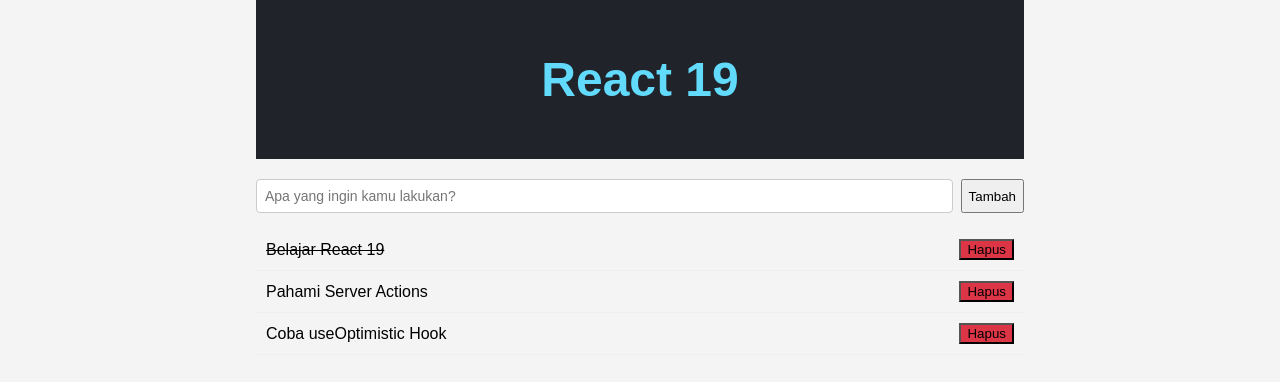
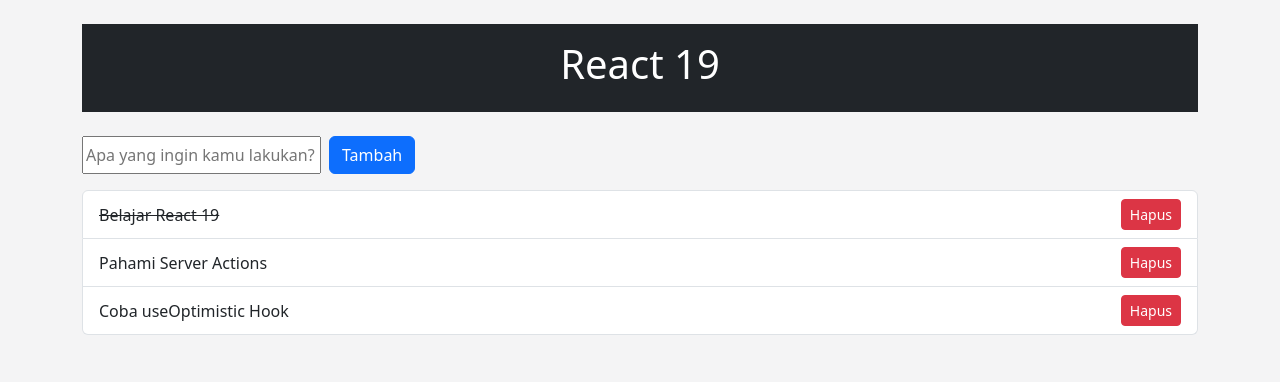
Before and after one commit to nandzor/react_19, a React (Vite) app: page / in a window 1280 px wide. Shown: the top 382 px of the page. Built offline with nearby package versions, Linux system fonts and the light colour scheme.

Commit message:
feat: integrate Bootstrap for improved styling and layout across components

```diff
--- a/index.html
+++ b/index.html
@@ -6,14 +6,9 @@
     <link rel="icon" type="image/svg+xml" href="/vite.svg" />
     <meta name="viewport" content="width=device-width, initial-scale=1.0" />
     <title>React 19 CRUD App</title>
+    <link href="https://cdn.jsdelivr.net/npm/bootstrap@5.3.0/dist/css/bootstrap.min.css" rel="stylesheet">
     <style>
       body {
-        margin: 0;
-        font-family: -apple-system, BlinkMacSystemFont, 'Segoe UI', 'Roboto', 'Oxygen',
-          'Ubuntu', 'Cantarell', 'Fira Sans', 'Droid Sans', 'Helvetica Neue',
-          sans-serif;
-        -webkit-font-smoothing: antialiased;
-        -moz-osx-font-smoothing: grayscale;
         background-color: #f4f4f5;
       }
     </style>
@@ -21,5 +16,6 @@
   <body>
     <div id="root"></div>
     <script type="module" src="/src/main.jsx"></script>
+    <script src="https://cdn.jsdelivr.net/npm/bootstrap@5.3.0/dist/js/bootstrap.bundle.min.js"></script>
   </body>
 </html>
--- a/src/app/todos/page.jsx
+++ b/src/app/todos/page.jsx
@@ -10,24 +10,10 @@ import { TodoList } from '@/features/todos/components/TodoList';
 
 // Mendefinisikan gaya (styling) untuk container utama halaman.
 // Ini adalah objek JavaScript yang akan digunakan sebagai inline style.
-const pageContainerStyle = {
-  maxWidth: '768px',      // Lebar maksimum container.
-  margin: '0 auto',       // Pusatkan container secara horizontal.
-  padding: '0 16px',      // Beri padding di sisi kiri dan kanan.
-  fontFamily: 'sans-serif', // Atur jenis font default.
-}
-
-// Komponen utama untuk halaman To-Do.
-// `export default` membuatnya menjadi ekspor utama dari file ini.
 export default function TodoPage() {
-  // Fungsi `render` dari komponen.
   return (
-    // Menggunakan elemen <main> sebagai container utama konten halaman.
-    // Menerapkan gaya yang telah didefinisikan sebelumnya.
-    <main style={pageContainerStyle}>
-      {/* Merender komponen Header di bagian atas halaman. */}
+    <main className="container mt-4">
       <Header />
-      {/* Merender komponen TodoList yang akan menampilkan daftar tugas. */}
       <TodoList />
     </main>
   );
--- a/src/components/layout/Header.jsx
+++ b/src/components/layout/Header.jsx
@@ -3,23 +3,9 @@ import React from 'react';
 
 // Mendefinisikan objek gaya untuk komponen Header.
 // Ini adalah pendekatan "CSS-in-JS" sederhana.
-const headerStyle = {
-  backgroundColor: '#20232a', // Warna latar belakang gelap, khas tema React.
-  color: '#61dafb',          // Warna teks biru muda, warna logo React.
-  padding: '20px',            // Padding di dalam header.
-  textAlign: 'center',        // Pusatkan teks di dalam header.
-  fontSize: '24px',           // Ukuran font untuk judul.
-  marginBottom: '20px',       // Margin di bawah header untuk memberi jarak.
-};
-
-// Mendefinisikan dan mengekspor komponen fungsional Header.
-// `export` memungkinkan komponen ini diimpor dan digunakan di file lain.
 export function Header() {
-  // Komponen ini merender elemen <header> HTML.
   return (
-    // Menerapkan gaya yang telah didefinisikan ke elemen header.
-    <header style={headerStyle}>
-      {/* Judul utama aplikasi. */}
+    <header className="bg-dark text-white text-center p-3 mb-4">
       <h1>React 19</h1>
     </header>
   );
--- a/src/components/ui/Button.jsx
+++ b/src/components/ui/Button.jsx
@@ -6,38 +6,9 @@ import React from 'react';
 // Ganti dengan library styling favorit Anda (CSS Modules, Tailwind, etc.)
 
 // Mendefinisikan gaya dasar untuk tombol.
-const buttonStyle = {
-  padding: '8px 16px',      // Padding di dalam tombol.
-  border: 'none',           // Hilangkan border default.
-  borderRadius: '4px',      // Beri sudut yang sedikit melengkung.
-  backgroundColor: '#007bff',// Warna latar biru standar.
-  color: 'white',           // Warna teks putih.
-  cursor: 'pointer',        // Ubah kursor menjadi tangan saat hover.
-  fontSize: '14px',         // Ukuran font.
-};
-
-// Mendefinisikan gaya tambahan untuk tombol saat dalam keadaan 'disabled'.
-const disabledStyle = {
-  backgroundColor: '#cccccc', // Warna abu-abu untuk menunjukkan non-aktif.
-  cursor: 'not-allowed',    // Kursor menunjukkan bahwa tombol tidak bisa diklik.
-};
-
-// Komponen Button yang dapat digunakan kembali.
-// Menggunakan destructuring untuk mendapatkan `children` dan `props` lainnya.
-// `children` adalah konten di dalam tag Button (misal: <Button>Click Me</Button>).
-// `...props` mengumpulkan semua properti lain yang diberikan (misal: onClick, disabled).
-export function Button({ children, ...props }) {
-  // Menentukan gaya yang akan diterapkan.
-  // Jika properti `disabled` bernilai true, gabungkan gaya dasar dengan gaya disabled.
-  // Jika tidak, gunakan hanya gaya dasar.
-  const style = props.disabled ? { ...buttonStyle, ...disabledStyle } : buttonStyle;
-
-  // Merender elemen <button> HTML.
-  // Menerapkan gaya yang sudah ditentukan.
-  // Menyebarkan semua `props` lainnya ke elemen button,
-  // ini memungkinkan kita meneruskan event handler seperti `onClick` atau atribut `type`.
+export function Button({ children, className, ...props }) {
   return (
-    <button style={style} {...props}>
+    <button className={`btn ${className}`} {...props}>
       {children}
     </button>
   );
--- a/src/components/ui/Input.jsx
+++ b/src/components/ui/Input.jsx
@@ -2,22 +2,6 @@
 import React from 'react';
 
 // Mendefinisikan objek gaya untuk komponen Input.
-const inputStyle = {
-  padding: '8px',                   // Padding di dalam input field.
-  border: '1px solid #ccc',         // Border abu-abu tipis.
-  borderRadius: '4px',              // Sudut yang sedikit melengkung.
-  fontSize: '14px',                 // Ukuran font.
-  // Lebar diatur 100% dikurangi total padding horizontal (8px * 2 + border 1px * 2 = 18px)
-  // agar pas di dalam container tanpa menyebabkan overflow.
-  width: 'calc(100% - 18px)',
-};
-
-// Komponen Input yang dapat digunakan kembali.
-// Menerima semua properti (props) dan meneruskannya ke elemen <input> HTML.
 export function Input(props) {
-  // Merender elemen <input> HTML.
-  // Menerapkan gaya yang telah didefinisikan.
-  // `...props` menyebarkan semua properti yang diterima (seperti `type`, `name`, `placeholder`, `value`, `onChange`)
-  // ke elemen input asli.
-  return <input style={inputStyle} {...props} />;
+  return <input className="form-control" {...props} />;
 }
--- a/src/features/todos/components/AddTodoForm.jsx
+++ b/src/features/todos/components/AddTodoForm.jsx
@@ -50,15 +50,10 @@ export function AddTodoForm({ onAddOptimistic }) {
   };
 
   return (
-    // Elemen form. `ref` dihubungkan ke `formRef`.
-    // `action` dihubungkan ke `handleFormAction` yang kita buat.
-    <form ref={formRef} action={handleFormAction} style={{ display: 'flex', gap: '8px', marginBottom: '16px' }}>
-      {/* Input field untuk judul To-Do. `name="title"` penting agar `formData.get('title')` berfungsi. */}
-      <Input type="text" name="title" placeholder="Apa yang ingin kamu lakukan?" required />
-      {/* Tombol submit kustom. */}
-      <SubmitButton>Tambah</SubmitButton>
-      {/* Menampilkan pesan status dari Server Action jika ada. */}
-      {state?.message && <p style={{ marginLeft: '8px', alignSelf: 'center', margin: 0 }}>{state.message}</p>}
+    <form ref={formRef} action={handleFormAction} className="d-flex mb-3">
+      <Input type="text" name="title" placeholder="Apa yang ingin kamu lakukan?" required className="me-2" />
+      <SubmitButton className="btn-primary">Tambah</SubmitButton>
+      {state?.message && <p className="ms-2 my-0 align-self-center">{state.message}</p>}
     </form>
   );
 }
--- a/src/features/todos/components/SubmitButton.jsx
+++ b/src/features/todos/components/SubmitButton.jsx
@@ -9,8 +9,8 @@ import { useFormStatus } from 'react-dom';
 import { Button } from '@/components/ui/Button';
 
 // Komponen tombol submit yang secara otomatis mengetahui kapan form sedang dalam proses pengiriman.
-// Menerima `children` (teks tombol) dan `style` sebagai props.
-export function SubmitButton({ children, style }) {
+// Menerima `children` (teks tombol) dan `className` sebagai props.
+export function SubmitButton({ children, className }) {
   // Memanggil hook `useFormStatus` untuk mendapatkan status form.
   // `pending` adalah boolean yang bernilai `true` jika form sedang di-submit (menunggu respons dari Server Action),
   // dan `false` jika tidak.
@@ -21,8 +21,7 @@ export function SubmitButton({ children, style }) {
     // `type="submit"` adalah atribut standar HTML untuk tombol pengirim form.
     // `disabled={pending}` akan menonaktifkan tombol saat `pending` bernilai true,
     // mencegah pengguna mengklik tombol berkali-kali.
-    // `style` memungkinkan penyesuaian gaya dari luar.
-    <Button type="submit" disabled={pending} style={style}>
+    <Button type="submit" disabled={pending} className={className}>
       {/* Konten tombol berubah secara dinamis. */}
       {/* Jika `pending` true, tampilkan 'Menyimpan...'. */}
       {/* Jika tidak, tampilkan `children` (misalnya, 'Tambah' atau 'Hapus'). */}
--- a/src/features/todos/components/TodoItem.jsx
+++ b/src/features/todos/components/TodoItem.jsx
@@ -29,38 +29,13 @@ export function TodoItem({ todo, onRemoveOptimistic }) {
   };
 
   // Gaya untuk elemen <li>.
-  const itemStyle = {
-    display: 'flex',
-    justifyContent: 'space-between', // Judul di kiri, tombol di kanan.
-    alignItems: 'center',            // Sejajarkan item secara vertikal.
-    padding: '10px',
-    borderBottom: '1px solid #eee',
-    // Mengatur opacity menjadi 0.5 jika item ini adalah item "optimistic" yang sedang dalam proses.
-    // Ini memberikan umpan balik visual bahwa sesuatu sedang terjadi.
-    opacity: todo.pending ? 0.5 : 1,
-  };
+  return (
+    <li className={`list-group-item d-flex justify-content-between align-items-center ${todo.pending ? 'opacity-50' : ''}`}>
+      <span className={todo.completed ? 'text-decoration-line-through' : ''}>{todo.title} {todo.pending && '(Menyimpan...)'}</span>
 
-  // Gaya untuk judul To-Do.
-  const titleStyle = {
-    // Memberi coretan pada teks jika To-Do sudah selesai (`completed: true`).
-    textDecoration: todo.completed ? 'line-through' : 'none',
-  };
-
-  return (
-    // Merender item dalam elemen <li>.
-    <li style={itemStyle}>
-      {/* Menampilkan judul To-Do. */}
-      {/* Jika `todo.pending` true, tampilkan teks "(Menyimpan...)" */}
-      <span style={titleStyle}>{todo.title} {todo.pending && '(Menyimpan...)'}</span>
-
-      {/* Setiap item memiliki form-nya sendiri untuk aksi penghapusan. */}
-      {/* Ini adalah pola umum saat menggunakan Server Actions untuk item dalam daftar. */}
       <form action={handleDelete}>
-        {/* Input tersembunyi (hidden) untuk mengirim ID To-Do ke Server Action. */}
-        {/* `name="id"` harus cocok dengan yang diharapkan oleh `formData.get('id')` di server. */}
         <input type="hidden" name="id" value={todo.id} />
-        {/* Tombol submit untuk menghapus, dengan gaya kustom (warna merah). */}
-        <SubmitButton style={{ backgroundColor: '#dc3545' }}>Hapus</SubmitButton>
+        <SubmitButton className="btn-danger btn-sm">Hapus</SubmitButton>
       </form>
     </li>
   );
--- a/src/features/todos/components/TodoList.jsx
+++ b/src/features/todos/components/TodoList.jsx
@@ -64,18 +64,13 @@ export function TodoList() {
   };
 
   // Menampilkan spinner loading saat data sedang diambil.
-  if (isLoading) return <div style={{ display: 'flex', justifyContent: 'center' }}><Spinner /></div>;
-  // Menampilkan pesan error jika pengambilan data gagal.
-  if (isError) return <div>Error: Gagal memuat data To-Do.</div>;
+  if (isLoading) return <div className="d-flex justify-content-center"><Spinner /></div>;
+  if (isError) return <div className="alert alert-danger">Error: Gagal memuat data To-Do.</div>;
 
   return (
     <div>
-      {/* Form untuk menambahkan To-Do, meneruskan callback untuk optimistic update. */}
       <AddTodoForm onAddOptimistic={handleAddOptimistic} />
-      {/* Daftar To-Do. */}
-      <ul style={{ listStyle: 'none', padding: 0 }}>
-        {/* Melakukan map pada `optimisticTodos` (bukan `todos`) untuk merender daftar. */}
-        {/* Ini memastikan UI selalu menampilkan state terbaru, termasuk pembaruan sementara. */}
+      <ul className="list-group">
         {optimisticTodos?.map(todo => (
           <TodoItem
             key={todo.id}
```
Also changed, not shown: src/components/ui/Spinner.jsx (+3 -37 lines).
